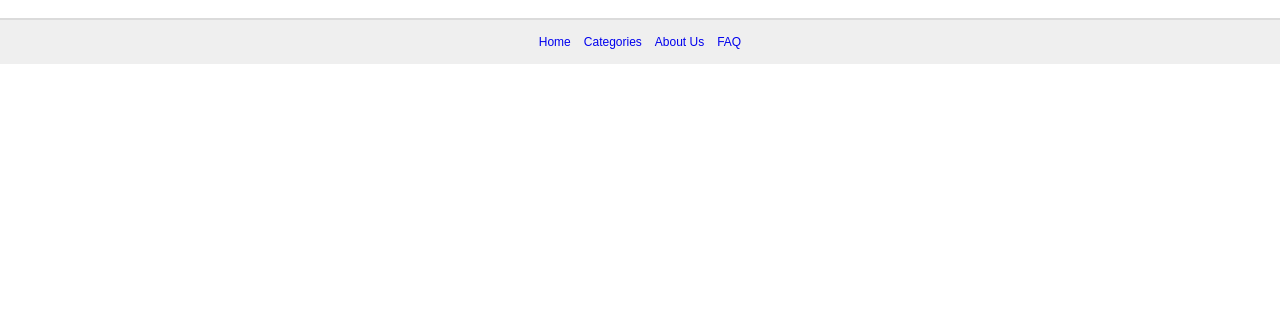
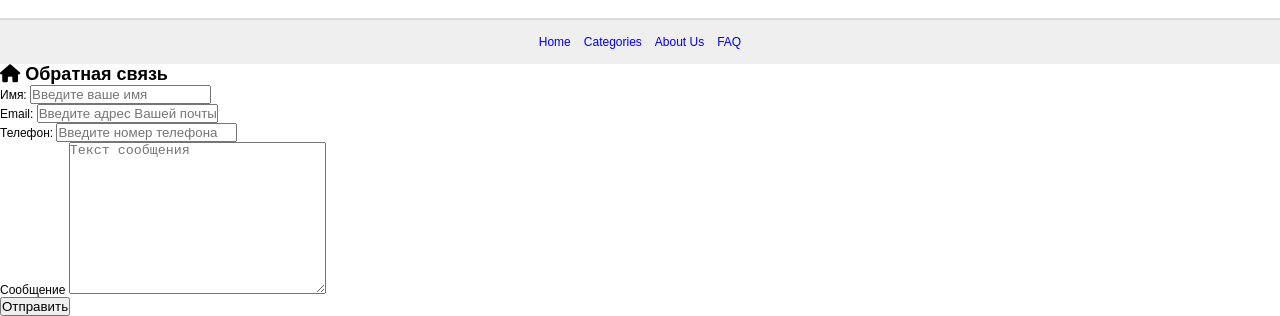
Before and after one commit to arijya/homework, a plain HTML site: page index.html in a window 1280 px wide. Shown: the part 870-1186 px from the top of the page. Before the commit the page ends 934 px from the top, so only its background shows below. Drawn offline with Linux system fonts and the light colour scheme.

Commit message:
add modal window

```diff
--- a/index.html
+++ b/index.html
@@ -7,6 +7,7 @@
     <meta http-equiv="X-UA-Compatible" content="ie=edge">
     <title>Document</title>
     <link rel="stylesheet" href="css/style.css">
+    <script src="https://kit.fontawesome.com/cfd24b2376.js"></script>
 </head>
 
 <body>
@@ -176,6 +177,39 @@
             </ul>
         </nav>
     </footer>
+
+    <!-- modal -->
+    <div class="container">
+
+        <h2> <i class="fas fa-home"></i> Обратная связь</h2>
+        <form>
+            <div class="container-input">
+                <div>
+                    <label for="name">Имя:</label>
+                    <input type="text" name="username" placeholder="Введите ваше имя" id="name">
+                </div>
+                <div>
+                    <label for="email">Email:</label>
+                    <input type="email" name="password" placeholder="Введите адрес Вашей почты" id="email">
+                </div>
+                <div>
+                    <label for="number">Телефон:</label>
+                    <input type="tel" name="telephon" placeholder="Введите номер телефона" id="number">
+                </div>
+                <div>
+                    <label for="message">Сообщение</label>
+                    <textarea name="message" placeholder="Текст сообщения" id="message" cols="30" rows="10"></textarea>
+                </div>
+
+                <input type="button" value="Отправить">
+
+            </div>
+        </form>
+
+
+    </div>
+
+
 </body>
 
 </html>
```
